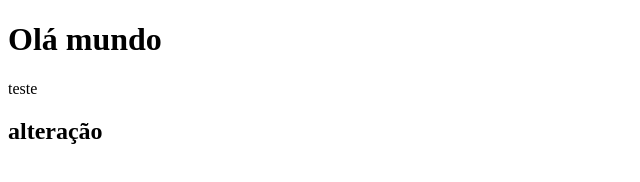
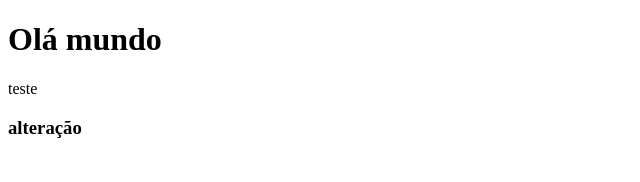
Before and after one commit to alvesraf/curso_git_raf1, a plain HTML site: page index.html in a window 1280 px wide. Shown: the full height of the page, 0-640 px from the left. Drawn offline with Linux system fonts and the light colour scheme.

Commit message:
Enviando alt

```diff
--- a/index.html
+++ b/index.html
@@ -8,6 +8,6 @@
 <body>
     <h1>Olá mundo</h1>
     <p>teste</p>
-    <h2>alteração</h2>
+    <h3>alteração</h3>
 </body>
 </html>
```
